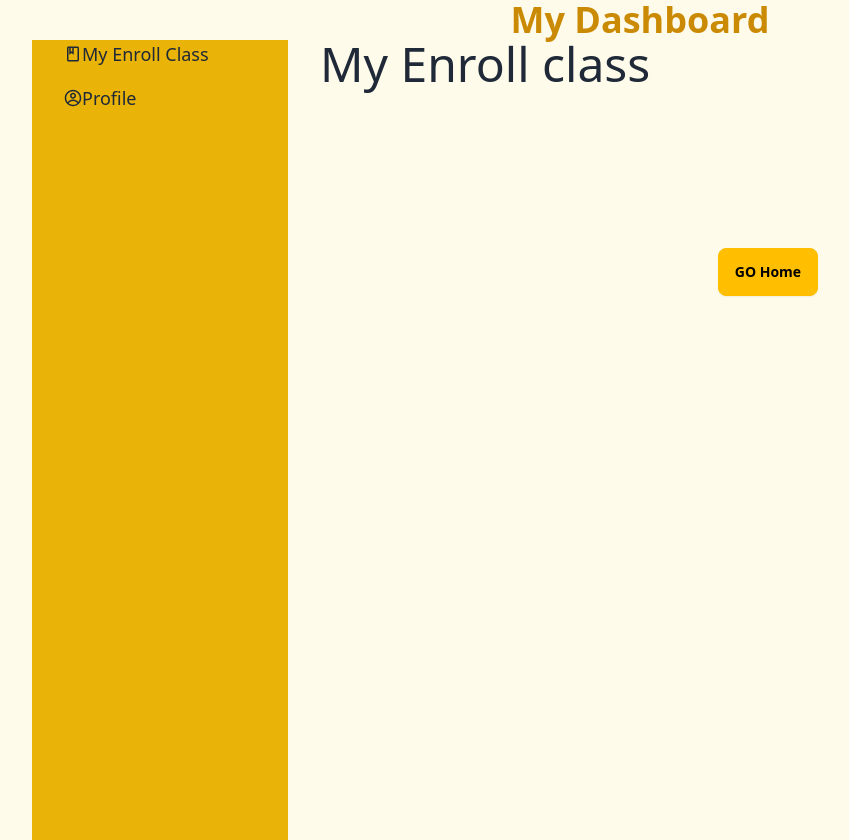
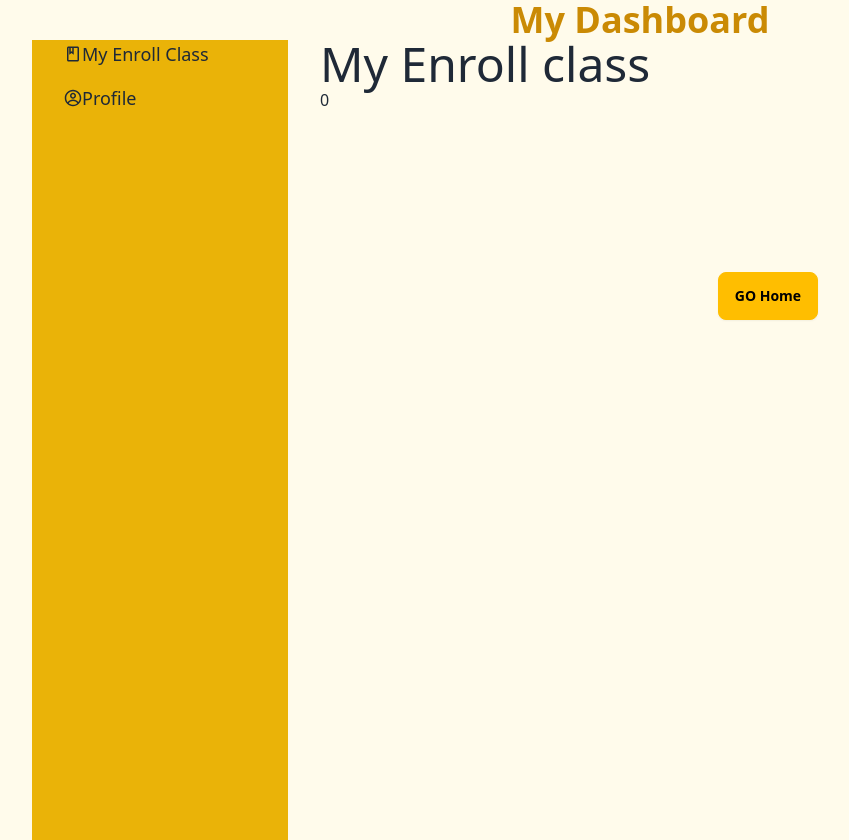
Before and after one commit to Mahmodul7314/Learn-Me-A12-Client-Side, a React (Vite) app: page /dashboard/enrollclass in a window 1280 px wide. Shown: the whole page, without its empty margins (0-849 px from the left). Built offline with nearby package versions, Linux system fonts and the light colour scheme; no server answers; sample sign-in values are in the browser's storage.

Commit message:
myenroll code

```diff
--- /dev/null
+++ b/src/Pages/Dashboard/MyEnrollClass/EnrollSingleClass.jsx
@@ -0,0 +1,11 @@
+import React from 'react';
+
+const EnrollSingleClass = () => {
+    return (
+        <div>
+
+        </div>
+    );
+};
+
+export default EnrollSingleClass;
--- a/src/Pages/Dashboard/MyEnrollClass/MyEnrollClass.jsx
+++ b/src/Pages/Dashboard/MyEnrollClass/MyEnrollClass.jsx
@@ -1,14 +1,27 @@
 import { Link } from "react-router-dom";
-
-
-const MyEnrollClass = () => {
-    return (
-        <div>
-            <h3 className="text-5xl">My Enroll class</h3>
+import useAxiosSecure from "../../../Hooks/useAxiosSecure";
+import { useQuery } from "@tanstack/react-query";
 
 
 
 
+const MyEnrollClass = () => {
+
+
+        const axiosSecure = useAxiosSecure();
+        const {data: classes = [], refetch} = useQuery({
+            queryKey: ['classes'],
+            queryFn: async() =>{
+                const res = await axiosSecure.get('/enrollclass');
+                return res.data;
+            }
+        })
+
+
+    return (
+        <div>
+            <h3 className="text-5xl">My Enroll class</h3>
+            <div>{classes.length}</div>
 
             <div className="flex justify-center py-40"><Link className="btn btn-warning" to="/">GO Home</Link></div>
         </div>
```
